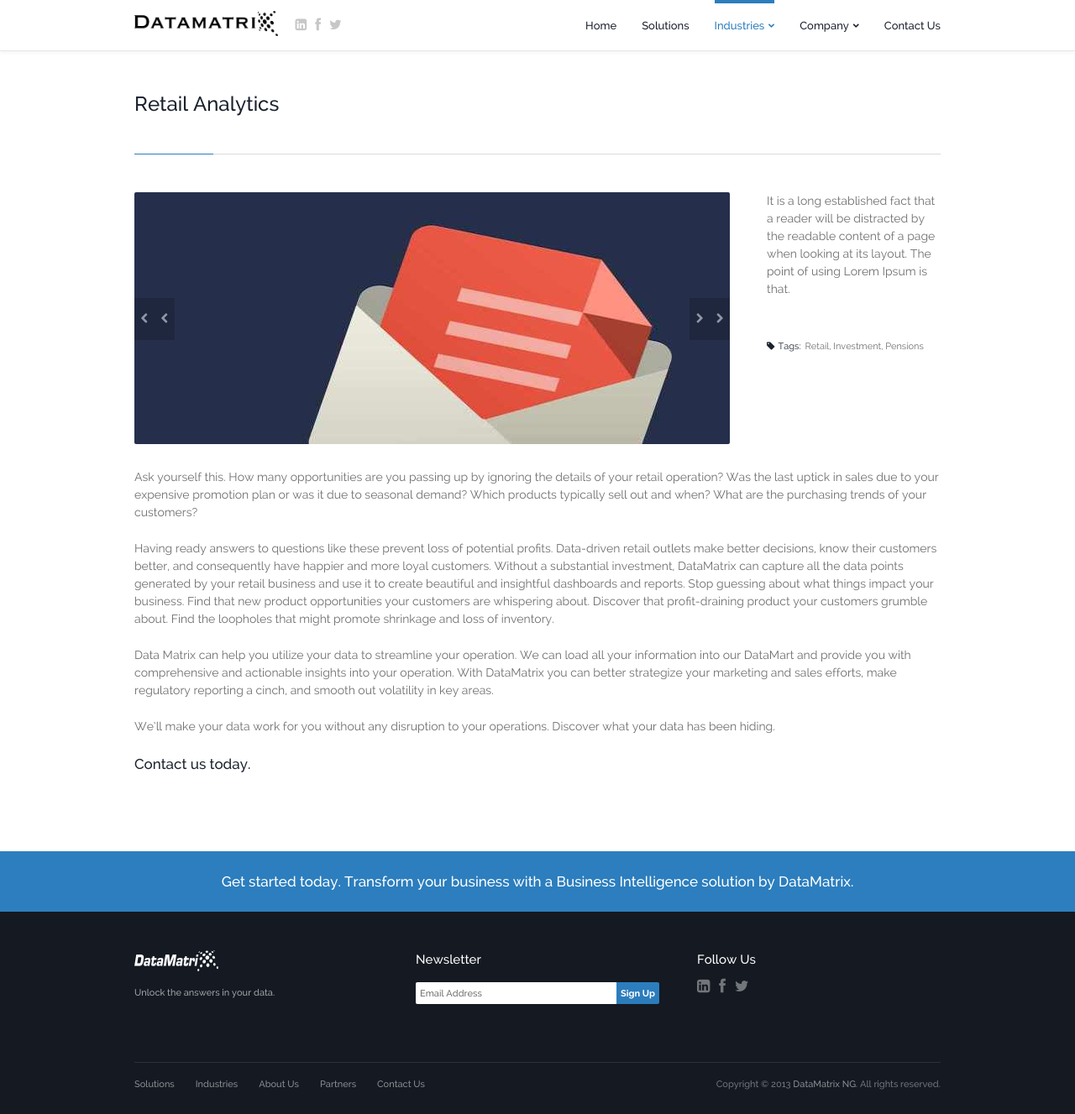
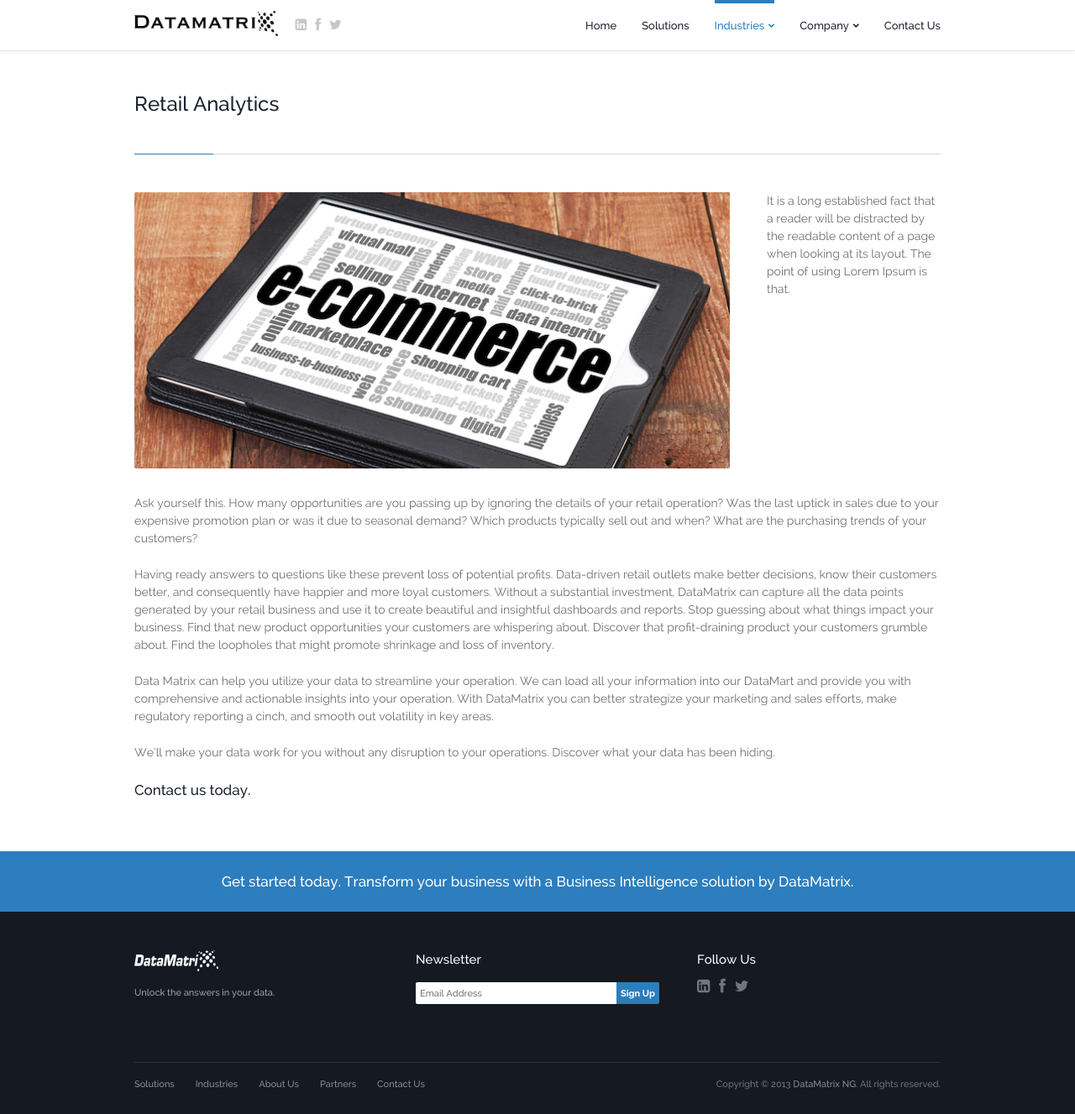
Before and after one commit to dtmtx/dtmtx.github.io, a Jekyll site: the page built from retail.html, in a window 1280 px wide and 1327 px high. Shown: the whole window at 84% size. Built offline with Jekyll 4.4.1, drawn with Linux system fonts in a browser that asks for light colours; Markdown is read by kramdown in place of the engine named in the settings.

Commit message:
retail image

```diff
--- a/retail.html
+++ b/retail.html
@@ -17,6 +17,9 @@
 
 					<h1>Retail Analytics</h1>
 
+					<!-- ~~~~~~~~~~~~~~~~~~~~~~~~~~~~~~~ -->
+					<!-- Image / Details (3 Quater / 1 Fourth) -->
+					<!-- ~~~~~~~~~~~~~~~~~~~~~~~~~~~~~~~ -->
 					<div class="column-container">
 
 						<!-- ~~~~~~~~~~~~~~~~~~~~~~~~~~~~~~~ -->
@@ -25,30 +28,23 @@
 						<div class="column-three-qtr">
 							<div id="portfolio-blog-slider-container">
 
-								<div style="max-width: 100%; margin: 0px auto;" class="bx-wrapper">
-									<div style="width: 100%; overflow: hidden; position: relative; height: 300px;" class="bx-viewport">
-										<div style="width: 4254px; position: relative; left: -709px;" id="portfolio-blog-slider">
-											<img style="float: left; list-style: none outside none; position: relative; width: 709px; visibility: visible;" alt="" src="images/Big-Data.jpg" class="fullwidth bx-clone">
+								<div id="portfolio-blog-slider">
 									<!-- ~~~~~~~~~~~~~~~~~ -->
 									<!-- Actual Images -->
 									<!-- ~~~~~~~~~~~~~~~~~ -->
-											<img title="" style="float: left; list-style: none outside none; position: relative; width: 709px; visibility: visible;" alt="undefined" src="images/preview9.jpg" class="fullwidth">
-											<!--img style="float: left; list-style: none outside none; position: relative; width: 709px; visibility: visible;" alt="" src="http://1.1.1.3/bmi/artivity.co.uk/templates/basix/pro_blue/images/placeholders/preview9.jpg" class="fullwidth"-->
+									<img alt="" src="images/retail.jpg" class="fullwidth"/>
+									<!--img alt="" src="images/insurance-2.png" class="fullwidth"/-->
 									<!-- ~~~~~~~~~~~~~~~~~ -->
 									<!-- END Actual Images -->
 									<!-- ~~~~~~~~~~~~~~~~~ -->
-											<!--img style="float: left; list-style: none outside none; position: relative; width: 709px; visibility: visible;" alt="" src="http://1.1.1.3/bmi/artivity.co.uk/templates/basix/pro_blue/images/placeholders/preview4.jpg" class="fullwidth bx-clone"-->
-										</div>
-									</div>
-									<div class="bx-controls"></div>
 								</div>
 
 								<!-- ~~~~~~~~~~~~~~~~~ -->
 								<!-- Slide Controls -->
 								<!-- ~~~~~~~~~~~~~~~~~ -->
 								<div class="portfolio-blog-slider-controls">
-									<div id="portfolio-blog-slider-prev"><a class="bx-prev" href="">Prev</a></div>
-									<div id="portfolio-blog-slider-next"><a class="bx-next" href="">Next</a></div>
+									<div id="portfolio-blog-slider-prev"></div>
+									<div id="portfolio-blog-slider-next"></div>
 								</div>
 								<!-- ~~~~~~~~~~~~~~~~~ -->
 								<!-- END Slide Controls -->
@@ -69,16 +65,20 @@
 							<!-- Project URL Button -->
 							<!--a href="#" class="button accent"><i class="fa fa-external-link"></i>Visit Project URL</a-->
 							<!-- Tags -->
-							<div class="portfolio-tags">
+							<!--div class="portfolio-tags">
 								<div class="portfolio-tags-title">Tags:</div>
-								Retail, Investment, Pensions
-							</div>
+								<a href="#">Branding</a>,
+								<a href="#">Identity</a>
+							</div-->
 						</div>
 						<!-- ~~~~~~~~~~~~~~~~~~~~~~~~~~~~~~~ -->
 						<!-- END Details Column -->
 						<!-- ~~~~~~~~~~~~~~~~~~~~~~~~~~~~~~~ -->
 
 					</div>
+					<!-- ~~~~~~~~~~~~~~~~~~~~~~~~~~~~~~~ -->
+					<!-- END Image / Details -->
+					<!-- ~~~~~~~~~~~~~~~~~~~~~~~~~~~~~~~ -->
 
 					<div class="spacer"></div>
 
```
Also changed, not shown: images/retail.jpg (renamed from images/e-commerce-word-cloud-on-tablet.jpeg). Lines whose indentation alone changed are shown as unchanged.
